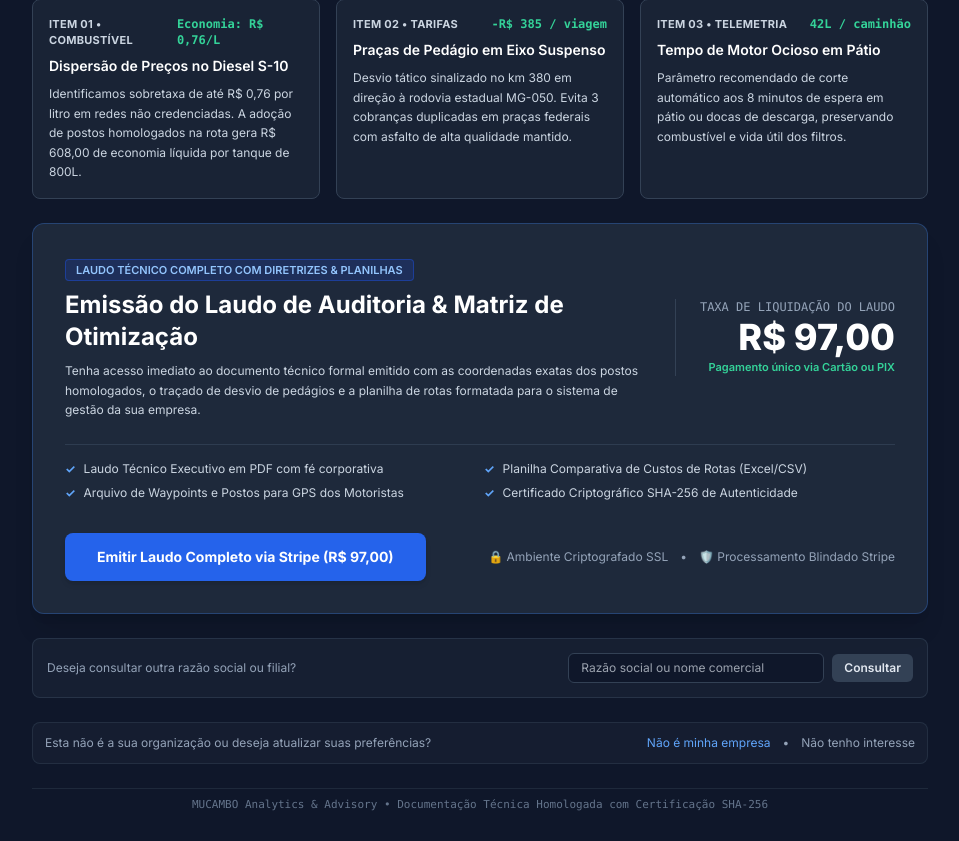
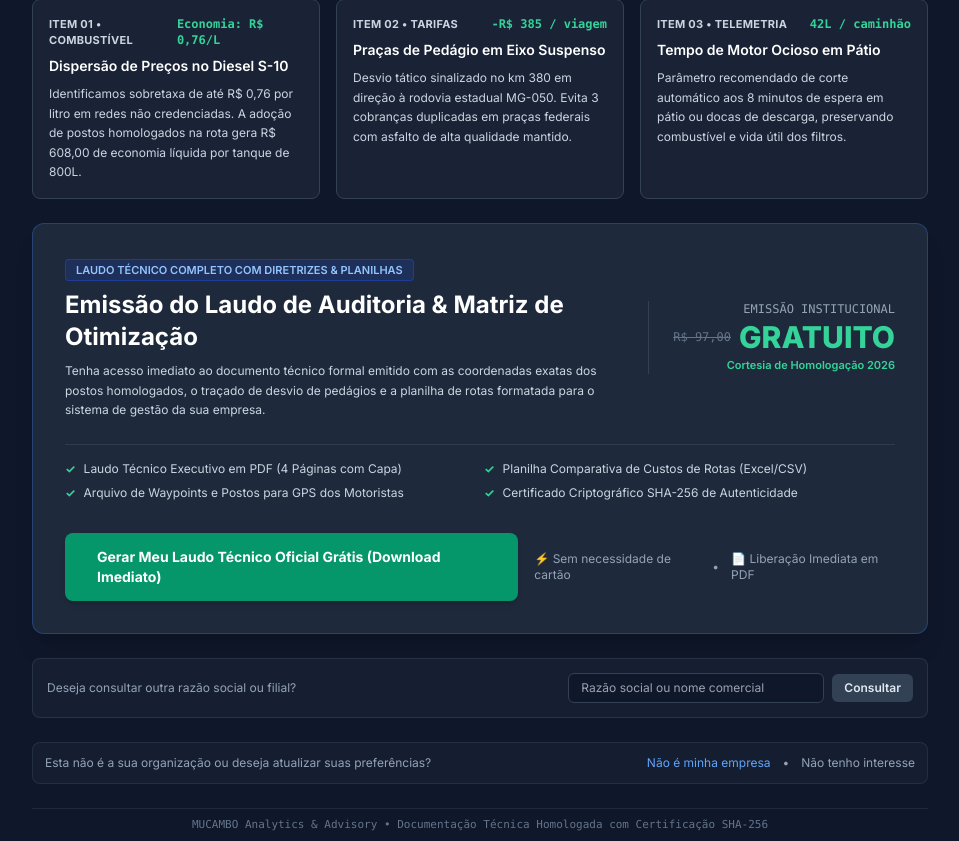
Before and after one commit to mlesant-14/mucambo-nexus, a FastAPI app: page /raio-x in a window 1280 px wide. Shown: the part 377-1218 px from the top of the page, without its empty margins (160-1119 px from the left). Before the commit the page ends 1188 px from the top, so only its background shows below. Run offline with FastAPI, Linux system fonts and the light colour scheme; some libraries are stand-ins or nearby versions.

Commit message:
feat: align autonomous dispatcher and raio_x landing page with 100% free validation and feedback collection strategy

```diff
--- a/web/templates/raio_x.html
+++ b/web/templates/raio_x.html
@@ -117,37 +117,40 @@
         </div>
 
         <div class="text-right flex-shrink-0 sm:border-l sm:border-slate-700 sm:pl-6">
-          <div class="text-xs text-slate-400 uppercase font-mono">Taxa de Liquidação do Laudo</div>
-          <div class="text-3xl sm:text-4xl font-black text-white mt-0.5">R$ 97,00</div>
-          <div class="text-[11px] text-emerald-400 font-semibold mt-0.5">Pagamento único via Cartão ou PIX</div>
+          <div class="text-xs text-slate-400 uppercase font-mono">Emissão Institucional</div>
+          <div class="flex items-center gap-2 mt-0.5 justify-end">
+            <span class="text-xs line-through text-slate-500 font-mono">R$ 97,00</span>
+            <span class="text-2xl sm:text-3xl font-black text-emerald-400">GRATUITO</span>
+          </div>
+          <div class="text-[11px] text-emerald-400 font-semibold mt-0.5">Cortesia de Homologação 2026</div>
         </div>
       </div>
 
       <!-- Deliverables List -->
       <div class="grid grid-cols-1 sm:grid-cols-2 gap-2 text-xs text-slate-300 border-t border-slate-700/80 pt-4">
         <div class="flex items-center gap-2">
-          <span class="text-blue-400 font-bold">✓</span> Laudo Técnico Executivo em PDF com fé corporativa
+          <span class="text-emerald-400 font-bold">✓</span> Laudo Técnico Executivo em PDF (4 Páginas com Capa)
         </div>
         <div class="flex items-center gap-2">
-          <span class="text-blue-400 font-bold">✓</span> Planilha Comparativa de Custos de Rotas (Excel/CSV)
+          <span class="text-emerald-400 font-bold">✓</span> Planilha Comparativa de Custos de Rotas (Excel/CSV)
         </div>
         <div class="flex items-center gap-2">
-          <span class="text-blue-400 font-bold">✓</span> Arquivo de Waypoints e Postos para GPS dos Motoristas
+          <span class="text-emerald-400 font-bold">✓</span> Arquivo de Waypoints e Postos para GPS dos Motoristas
         </div>
         <div class="flex items-center gap-2">
-          <span class="text-blue-400 font-bold">✓</span> Certificado Criptográfico SHA-256 de Autenticidade
+          <span class="text-emerald-400 font-bold">✓</span> Certificado Criptográfico SHA-256 de Autenticidade
         </div>
       </div>
 
-      <!-- Checkout Button -->
+      <!-- Action Button: Free Instant Generation -->
       <div class="pt-2 flex flex-col sm:flex-row items-center justify-between gap-4">
-        <a href="{{ checkout_url }}" class="w-full sm:w-auto px-8 py-3.5 rounded-lg bg-blue-600 hover:bg-blue-500 text-white font-bold text-sm transition flex items-center justify-center gap-2 shadow-md">
-          <span>Emitir Laudo Completo via Stripe (R$ 97,00)</span>
+        <a href="/sucesso?empresa={{ empresa_nome }}" class="w-full sm:w-auto px-8 py-3.5 rounded-lg bg-emerald-600 hover:bg-emerald-500 text-white font-bold text-sm transition flex items-center justify-center gap-2 shadow-md">
+          <span>Gerar Meu Laudo Técnico Oficial Grátis (Download Imediato)</span>
         </a>
         <div class="flex items-center gap-3 text-xs text-slate-400">
-          <span>🔒 Ambiente Criptografado SSL</span>
+          <span>⚡ Sem necessidade de cartão</span>
           <span>•</span>
-          <span>🛡️ Processamento Blindado Stripe</span>
+          <span>📄 Liberação Imediata em PDF</span>
         </div>
       </div>
     </section>
```
Also changed, not shown: core/autonomous_dispatcher.py (+14 -14 lines).
